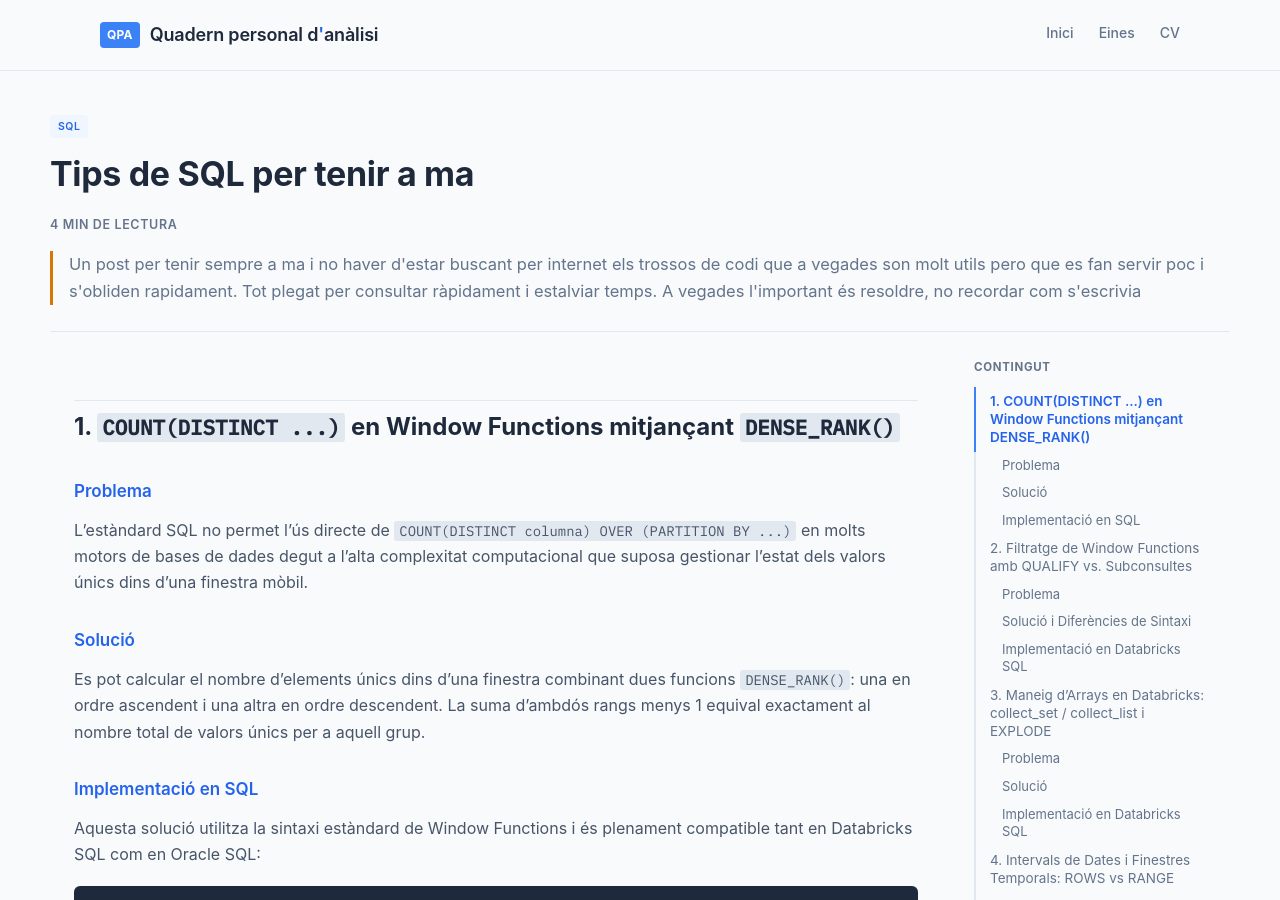
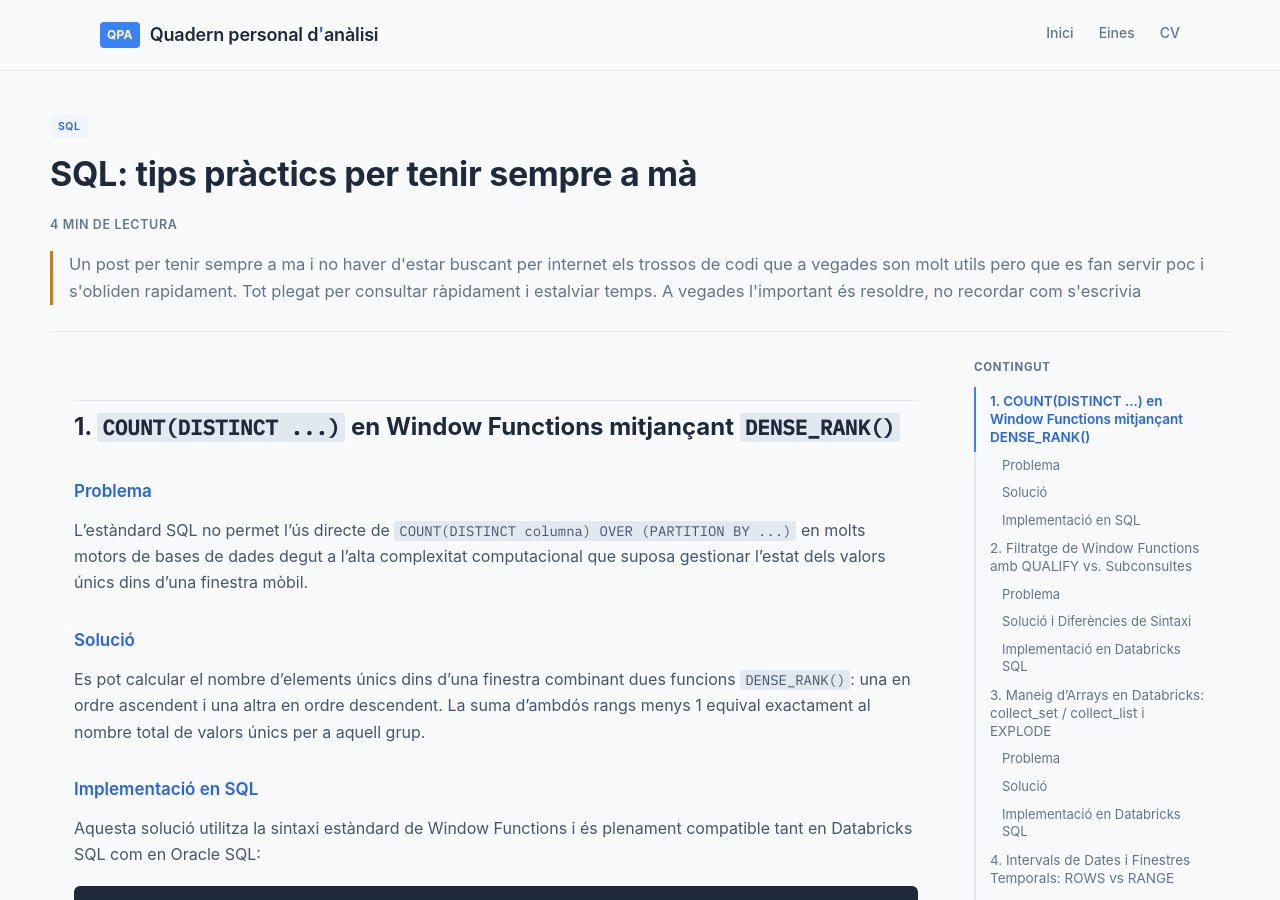
Before and after one commit to alberthr/alberthr.github.io, a Jekyll site: the page built from _posts/2026-07-21-tips_sql.md, in a window 1280 px wide and 900 px high. Built offline with Jekyll 4.4.1, drawn with Linux system fonts in a browser that asks for light colours; comment, search, counter and statistics services are not loaded.

Commit message:
Update SQL tips post title for clarity

```diff
--- a/_posts/2026-07-21-tips_sql.md
+++ b/_posts/2026-07-21-tips_sql.md
@@ -1,6 +1,6 @@
 ---
 layout: post
-title: "Tips de SQL per tenir a ma"
+title: "SQL: tips pràctics per tenir sempre a mà"
 tags:
   - sql
 excerpt: "Un post per tenir sempre a ma i no haver d'estar buscant per internet els trossos de codi que a vegades son molt utils pero que es fan servir poc i s'obliden rapidament. Tot plegat per consultar ràpidament i estalviar temps. A vegades l'important és resoldre, no recordar com s'escrivia"
```
